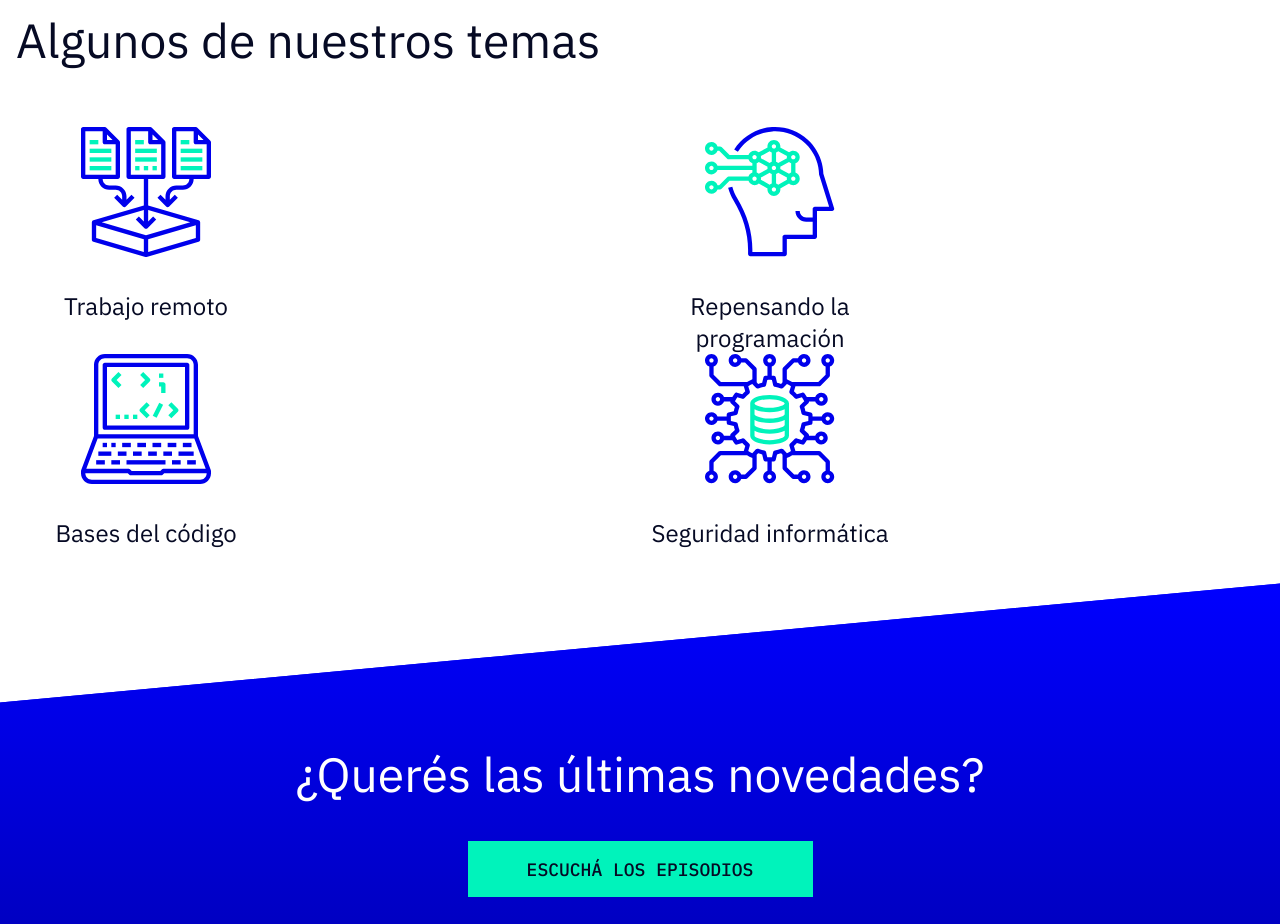
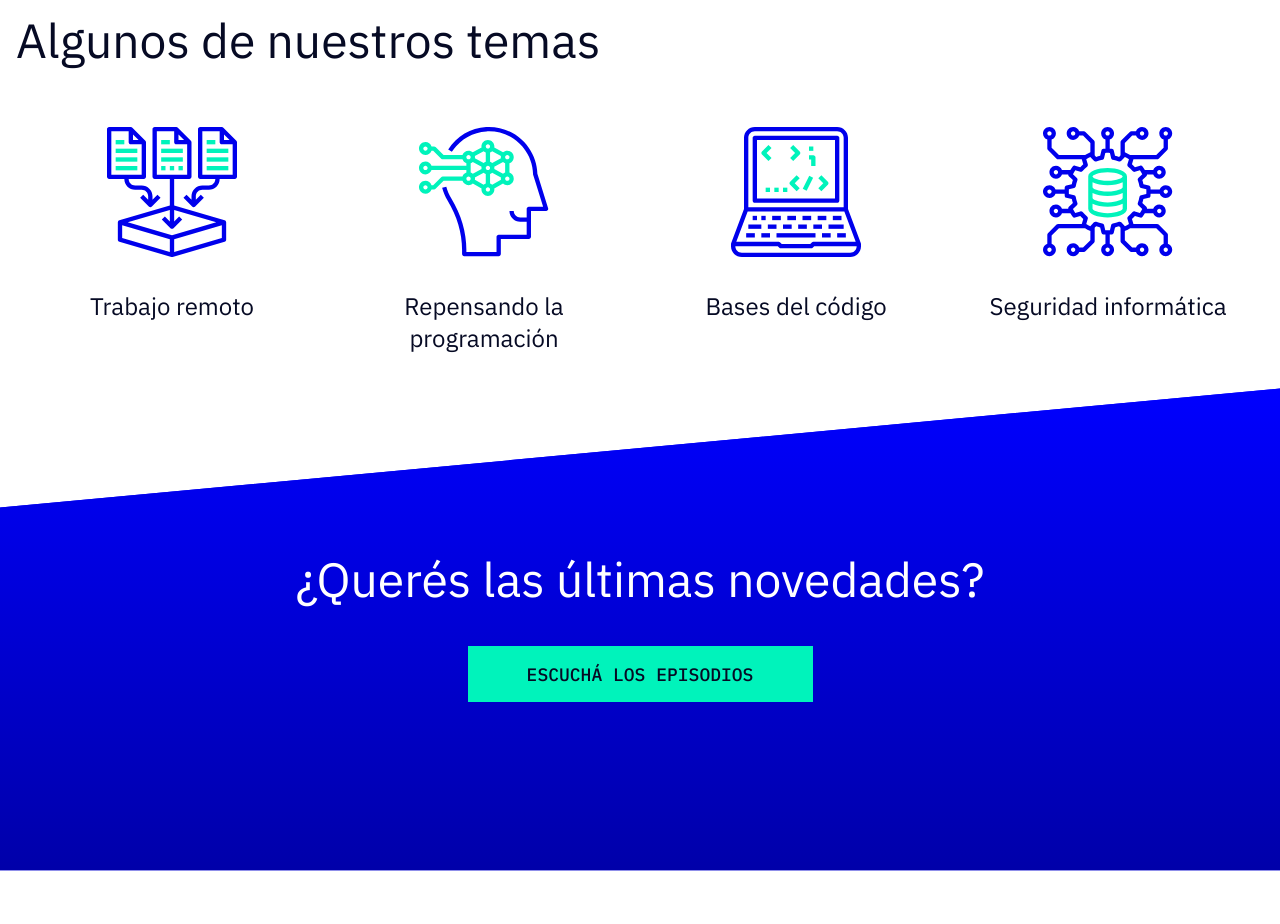
Before and after one commit to macabrutal/Acamica-dwfs-cyf-3, a plain HTML site: page index.html in a window 1280 px wide. Shown: the part 2900-3824 px from the top of the page. Drawn offline with Linux system fonts and the light colour scheme.

Commit message:
topics css changes

```diff
--- a/styles.css
+++ b/styles.css
@@ -339,7 +339,6 @@ footer {
 .rrss-items:hover {
   transform: translateY(-10px)
     /*ANIMACIÓN*/
-
 }
 
 .rrss-items:nth-child(5) {
@@ -353,12 +352,9 @@ div a {
   text-decoration: none;
 }
 
-
 div a:hover {
   color: #00f3bb;
 }
-
-
 
 
 
@@ -751,14 +747,12 @@ div a:hover {
     margin-right: 36px;
   }
 
-
   .inf {
     width: 100%;
     font-size: 14px;
     margin-bottom: 16px;
   }
 }
-
 
 
 
@@ -769,7 +763,6 @@ div a:hover {
     height: 80px;
     margin: 0 16px 50px;
   }
-
 
   .content {
     padding: 0 10px;
@@ -793,7 +786,6 @@ div a:hover {
     margin-bottom: 11px;
   }
 
-
   .pod:first-child {
     padding-right: 11px;
   }
@@ -811,11 +803,6 @@ div a:hover {
     margin: 64px 16px 34px;
   }
 
-  .items-icons {
-    width: 50%;
-    justify-content: space-between;
-  }
-
   #footer {
     flex-flow: column wrap;
     margin: 50px 16px;
```
